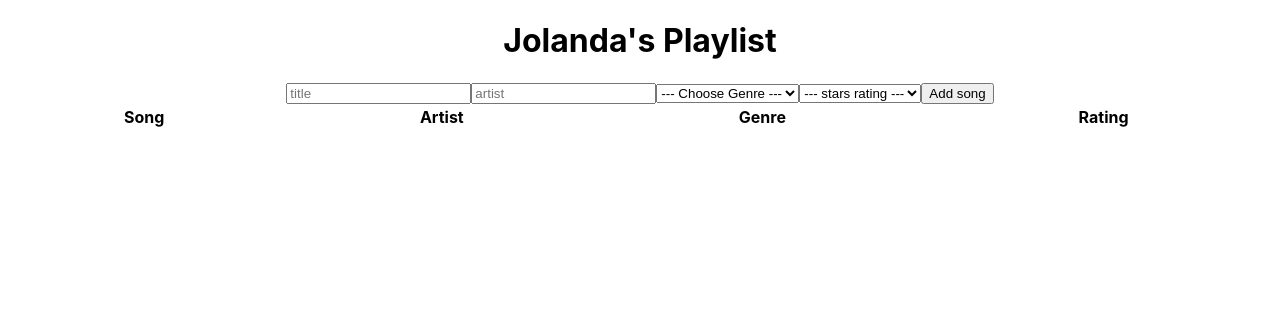
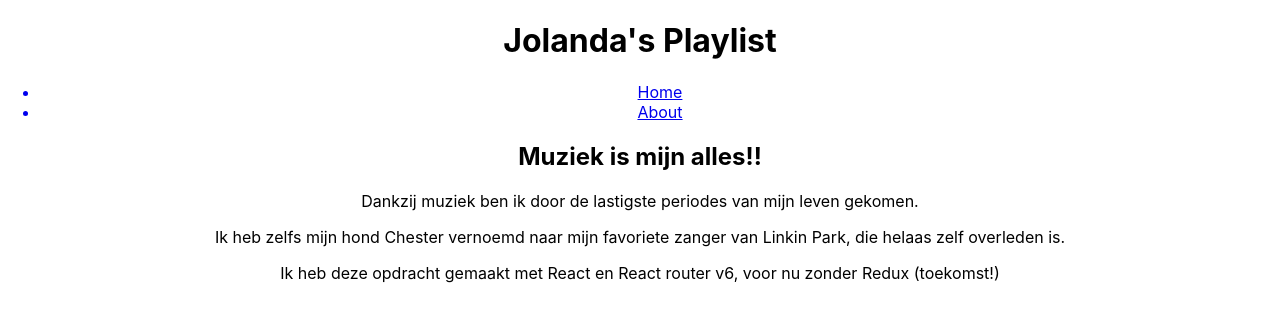
Before and after one commit to JEBesteman/jolanda_besteman-lilPlaylist, a React (Create React App) app: page /About in a window 1280 px wide. Shown: the top 322 px of the page. Built offline with nearby package versions, Linux system fonts and the light colour scheme.

Commit message:
routing works

```diff
--- a/src/App.js
+++ b/src/App.js
@@ -1,12 +1,17 @@
 import "./App.css";
 import SongOverview from "./components/SongOverview";
 import Header from "./components/Header";
+import { Routes, Route } from "react-router-dom";
+import About from "./components/About";
 
 function App() {
   return (
     <div className="App">
       <Header />
-      <SongOverview />
+      <Routes>
+        <Route path="/" element={<SongOverview />} />
+        <Route path="/About" element={<About />} />
+      </Routes>
     </div>
   );
 }
--- /dev/null
+++ b/src/components/About.js
@@ -0,0 +1,22 @@
+import React from "react";
+
+const About = () => {
+  return (
+    <div>
+      <h2>Muziek is mijn alles!!</h2>
+      <p>
+        Dankzij muziek ben ik door de lastigste periodes van mijn leven gekomen.
+      </p>
+      <p>
+        Ik heb zelfs mijn hond Chester vernoemd naar mijn favoriete zanger van
+        Linkin Park, die helaas zelf overleden is.{" "}
+      </p>
+      <p>
+        Ik heb deze opdracht gemaakt met React en React router v6, voor nu
+        zonder Redux (toekomst!)
+      </p>
+    </div>
+  );
+};
+
+export default About;
--- a/src/components/Header.js
+++ b/src/components/Header.js
@@ -1,9 +1,18 @@
 import React from "react";
+import { Link } from "react-router-dom";
 
 const Header = () => {
   return (
     <div>
       <h1>Jolanda's Playlist</h1>
+      <ul>
+        <Link to="/">
+          <li>Home</li>
+        </Link>
+        <Link to="/About">
+          <li>About</li>
+        </Link>
+      </ul>
     </div>
   );
 };
```
